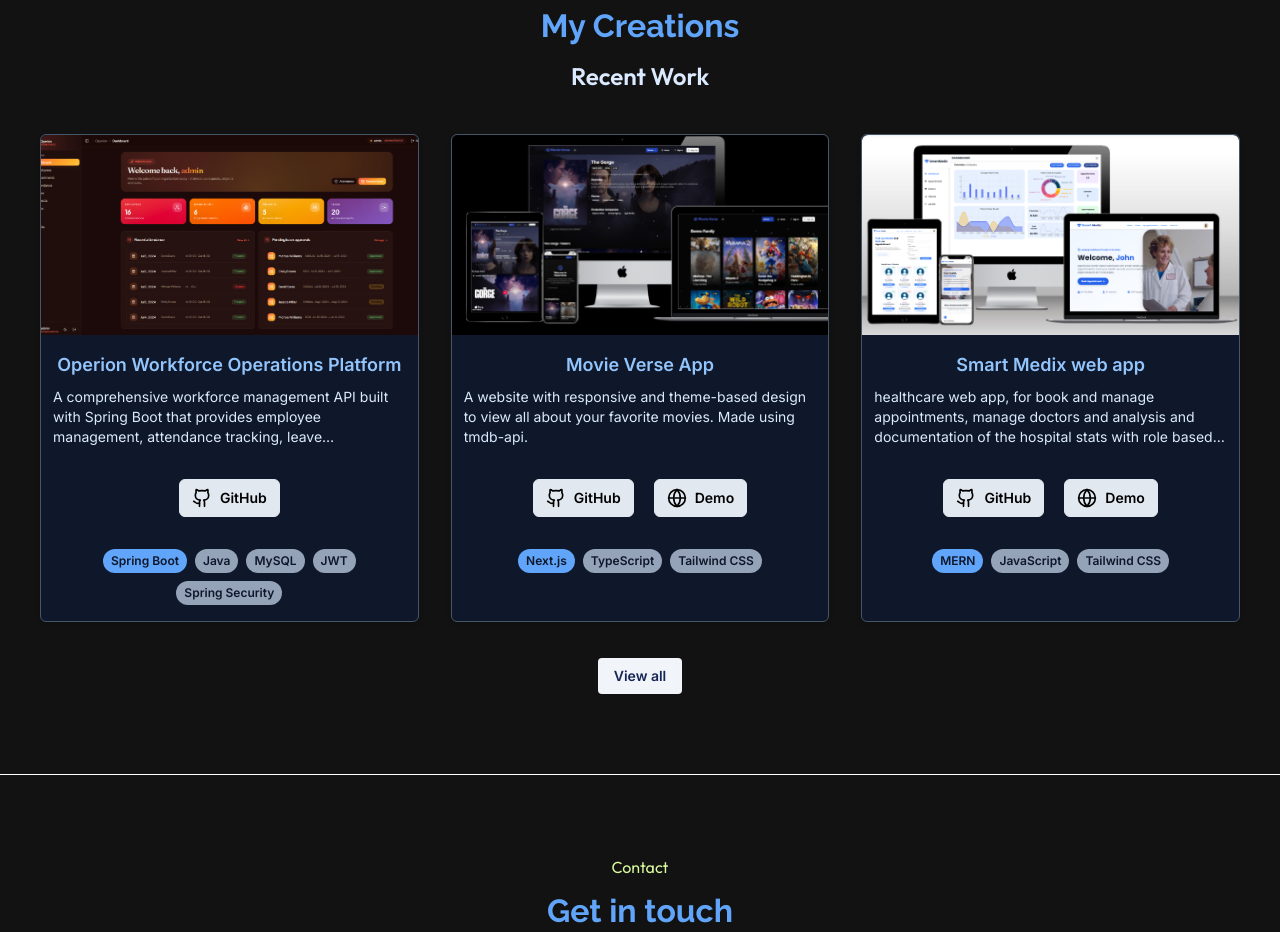
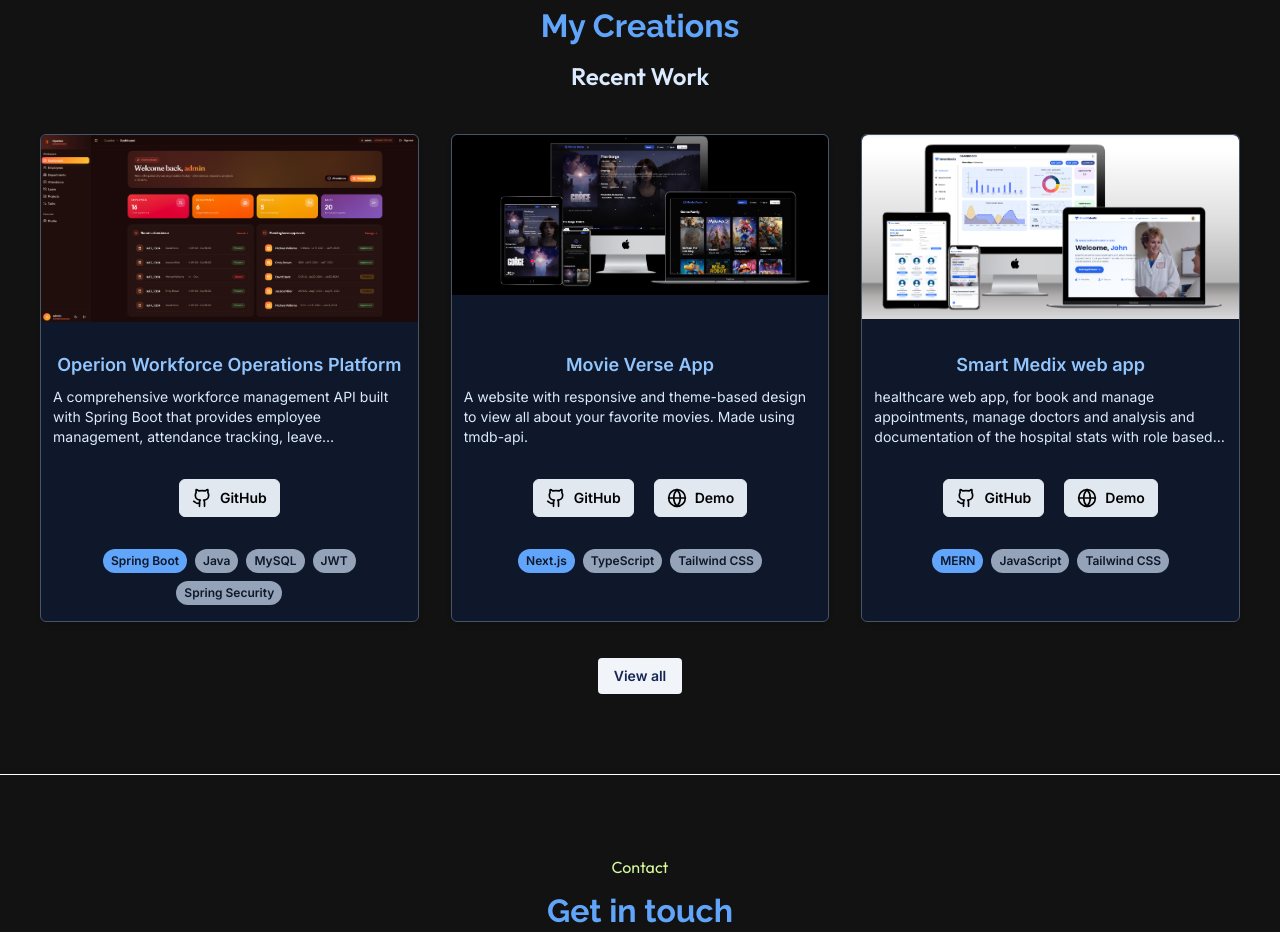
Before and after one commit to thathsaraDinu/portfolio-nextjs, a Next.js app: page / in a window 1280 px wide. Shown: the part 3460-4392 px from the top of the page. Built offline with nearby package versions, Linux system fonts and the light colour scheme.

Commit message:
fix render bug

```diff
--- a/src/components/particles.tsx
+++ b/src/components/particles.tsx
@@ -15,7 +15,7 @@
   // Initialize particles engine once
   useEffect(() => {
     initParticlesEngine(async (engine) => {
-      await loadSlim(engine);
+      await loadSlim(engine as any);
     }).then(() => {});
   }, []);
 
--- a/src/components/projects.tsx
+++ b/src/components/projects.tsx
@@ -5,6 +5,7 @@
 import { motion } from "framer-motion";
 import { Github, Globe } from "lucide-react";
 import Link from "next/link";
+import Image from "next/image";
 
 const Projects: React.FC = () => {
   const [showAll, setShowAll] = useState<boolean>(false);
@@ -137,17 +138,15 @@
                   whileInView="animate" // Animate when in view
                   className="dark:bg-slate-900 bg-slate-200 group border dark:border-slate-600 border-slate-400 relative col-span-1 dark:text-blue-100 text-blue-950 rounded-md shadow-md z-10 overflow-hidden"
                 >
-                  <div className="overflow-hidden">
-                    <img
-                      className="h-[200px] w-full rounded-t-md object-cover group-hover:scale-105 transition-transform duration-200"
+                  <div className="overflow-hidden h-[200px] w-full">
+                    <Image
+                      className="rounded-t-md object-cover group-hover:scale-105 transition-transform duration-200"
                       alt="project_image"
                       src={project.html_url}
-                      onError={(
-                        e: React.SyntheticEvent<HTMLImageElement, Event>
-                      ) => {
-                        const target = e.target as HTMLImageElement;
-                        target.onerror = null; // Prevent infinite loop in case the fallback image is also invalid
-                        target.src = "/images/no_image_placeholder.png"; // Fallback image
+                      width={500}
+                      height={200}
+                      onError={() => {
+                        // Fallback handling could be added here if needed
                       }}
                     />
                   </div>
```
